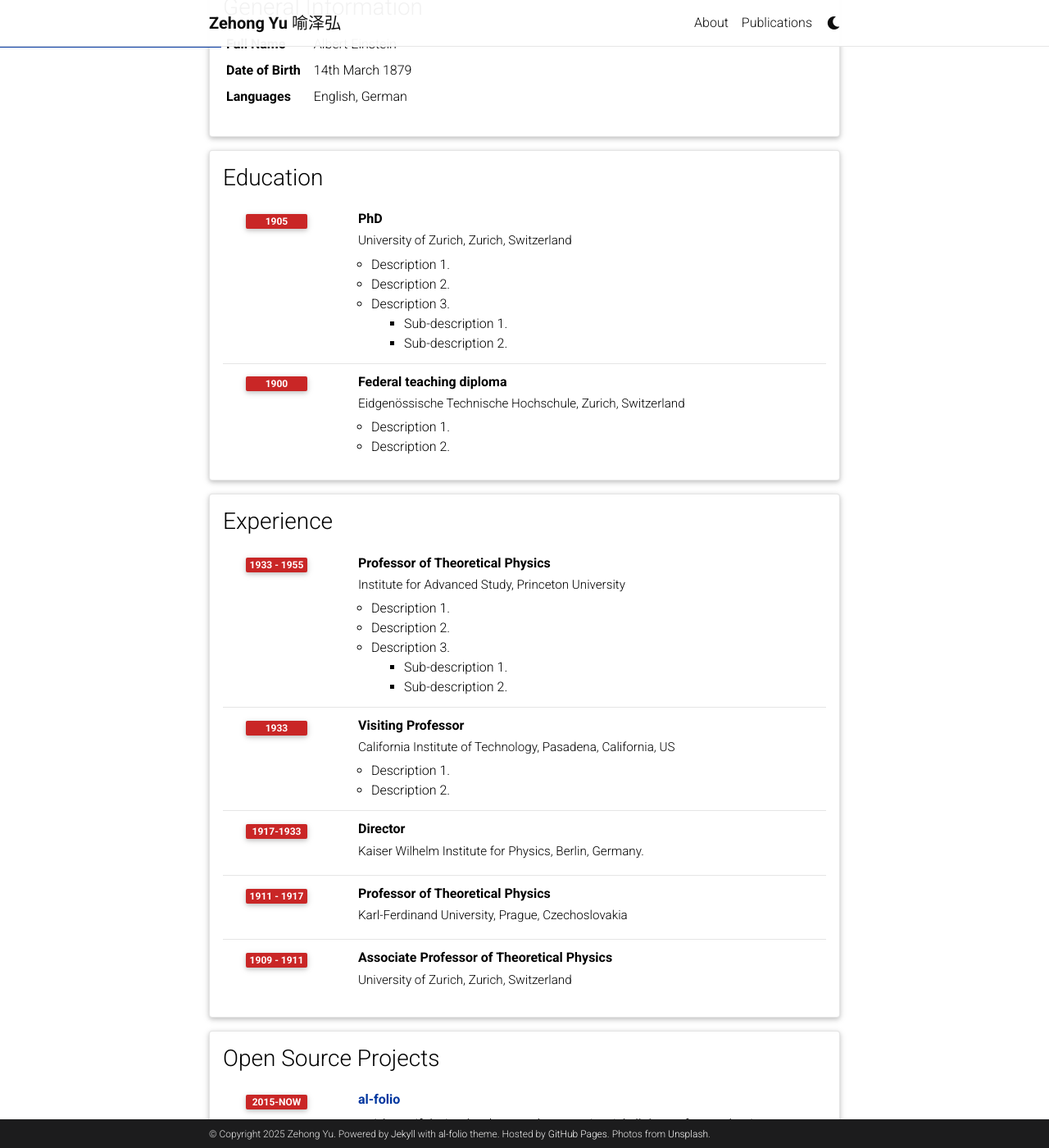
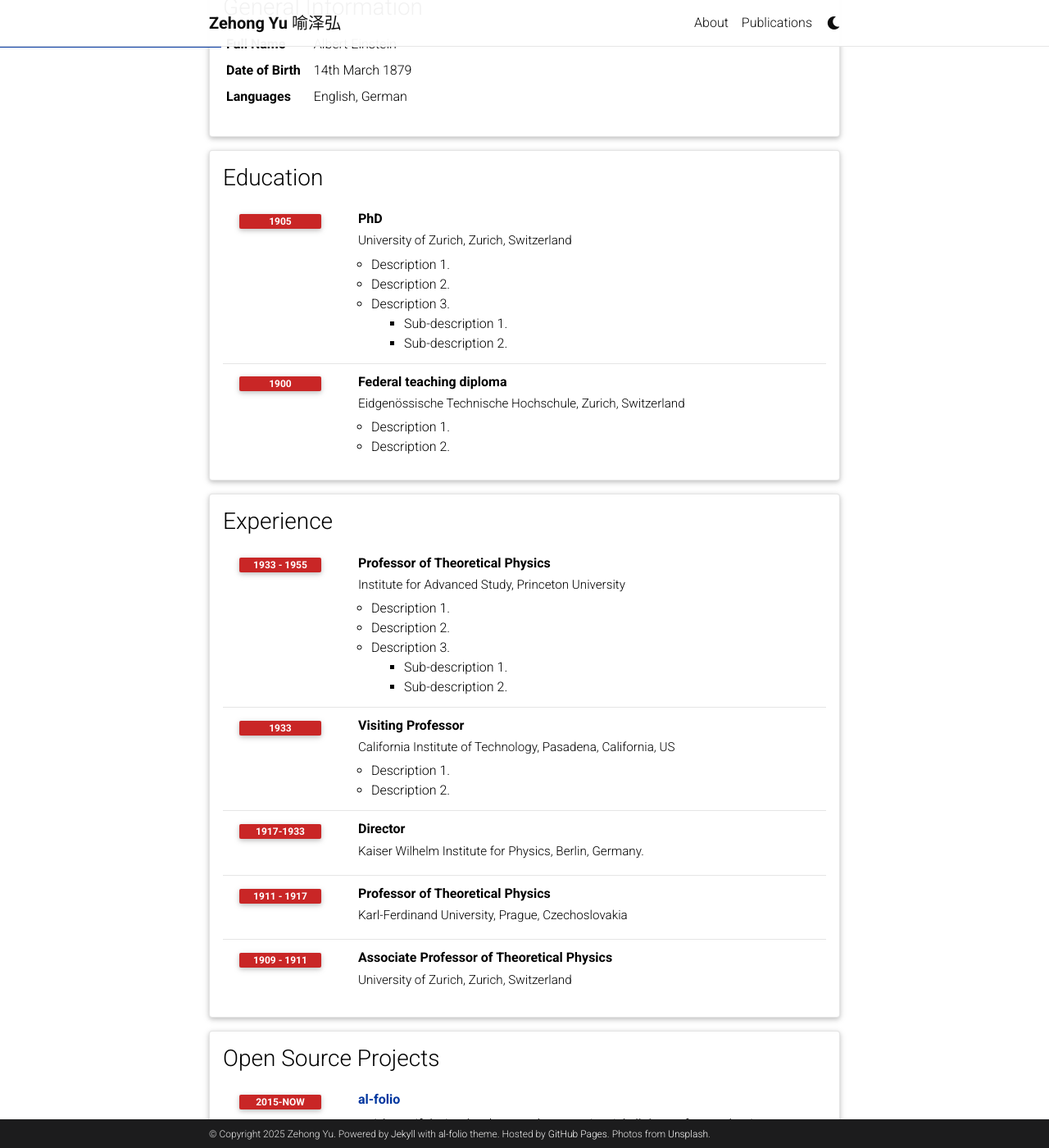
Before and after one commit to YzhDDDing/yzhddding.github.io, a Jekyll site: the page built from _pages/cv.md, in a window 1280 px wide and 1400 px high, scrolled down 210 px. Shown: the whole window at 82% size. Built offline with Jekyll 4.4.1, drawn with Linux system fonts in a browser that asks for light colours; comment, search, counter and statistics services are not loaded; a style sheet for code colours, icons or effects is not loaded.

Commit message:
fix badge width

```diff
--- a/_includes/cv/time_table.html
+++ b/_includes/cv/time_table.html
@@ -4,7 +4,7 @@
         <div class="row">
           {% if content.year %}
             <div class="col-xs-2 cl-sm-2 col-md-2 text-center" style="width: 75px;">
-              <span class="badge font-weight-bold danger-color-dark text-uppercase align-middle" style="min-width: 75px;">
+              <span class="badge font-weight-bold danger-color-dark text-uppercase align-middle" style="width: 100px;">
                 {{ content.year }}
               </span>
             </div>
--- a/_sass/_base.scss
+++ b/_sass/_base.scss
@@ -417,6 +417,8 @@
         background-color: #c92626 !important;
         text-align: center;
         display: inline-block;
+        width: 100px !important;
+        min-width: 100px !important;
       }
     }
   }
```
